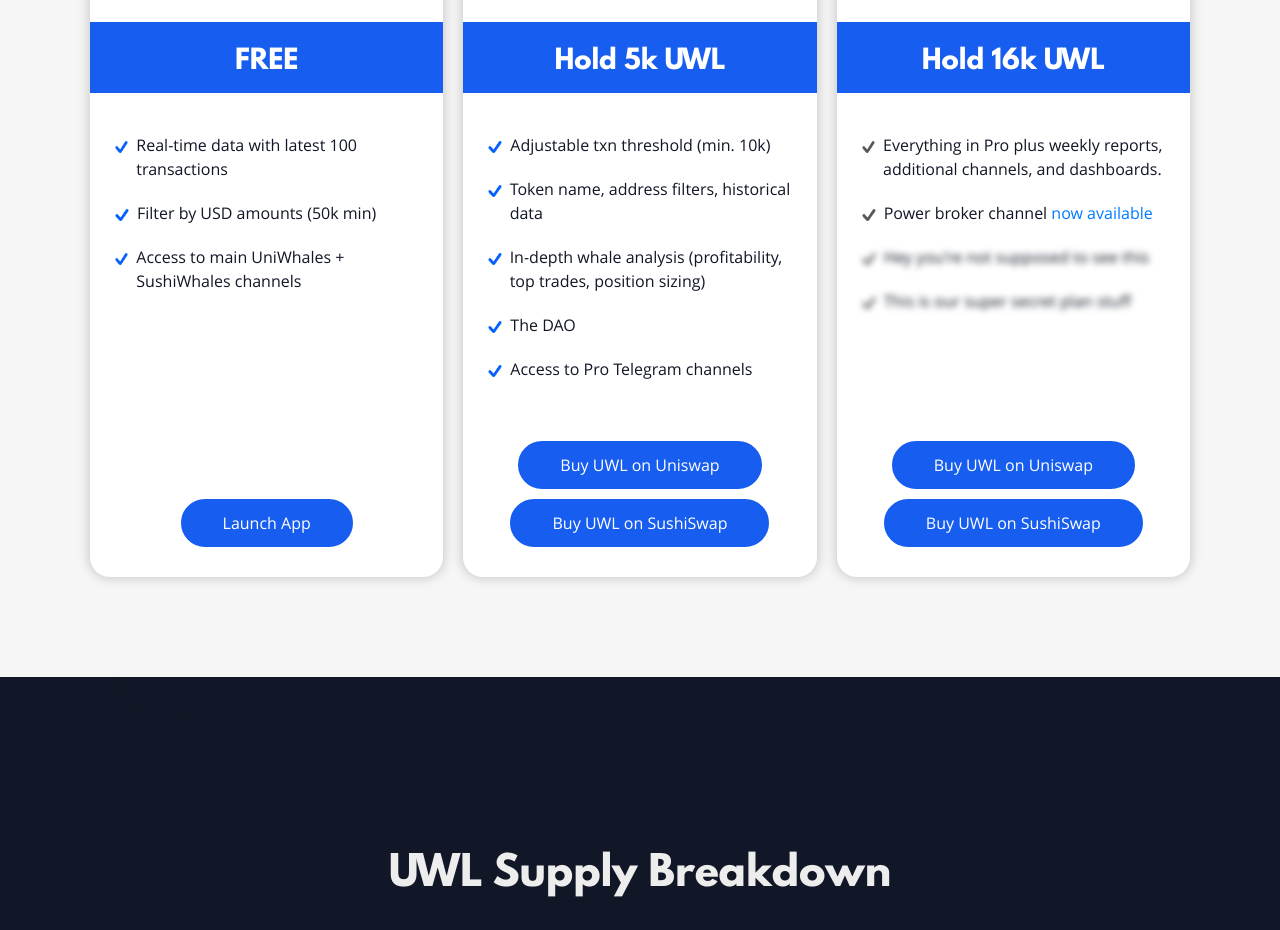
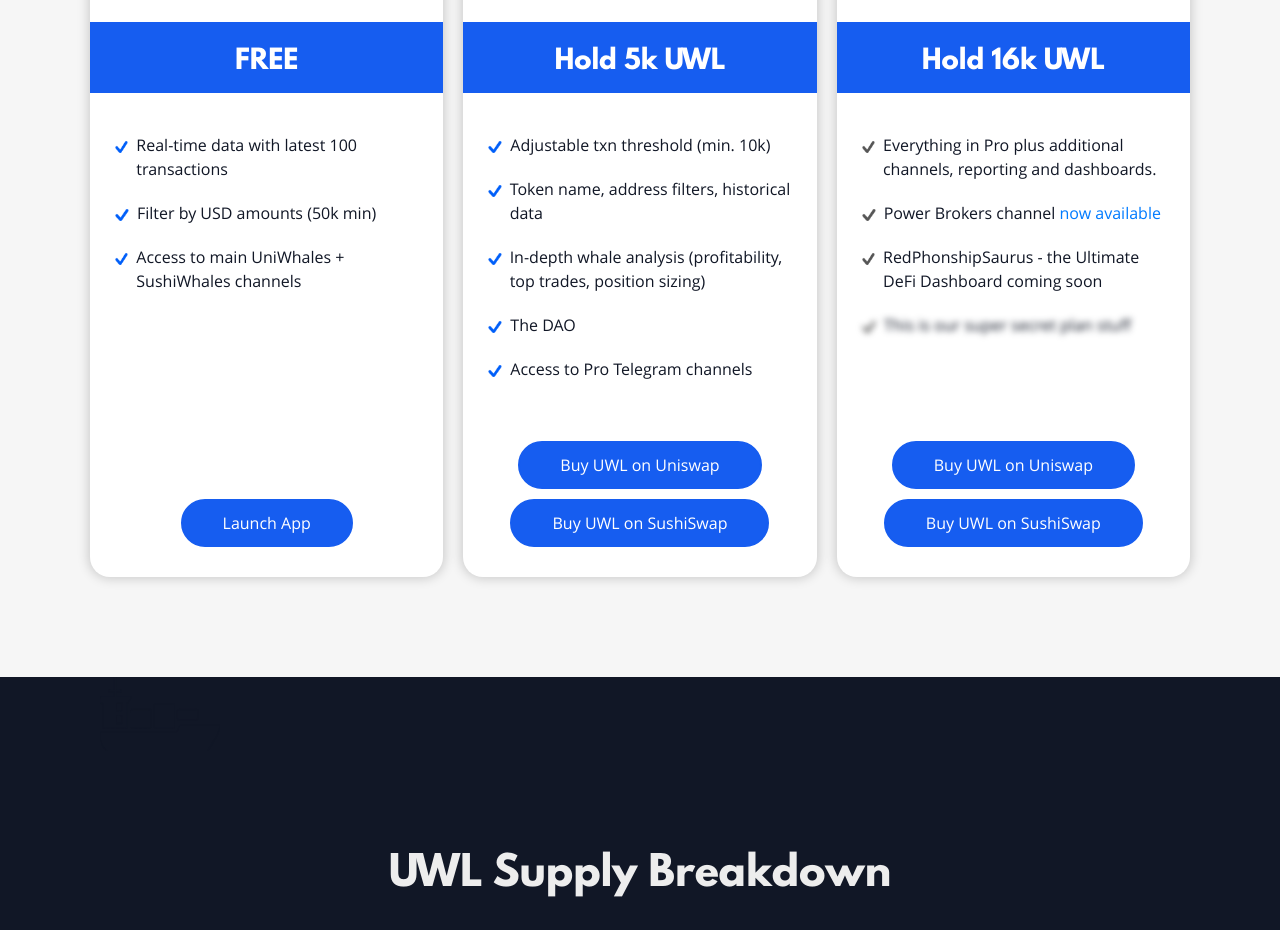
Before and after one commit to dd0sxx/uniwhales-landing, a React (Create React App) app: page / in a window 1280 px wide. Shown: the part 3040-3970 px from the top of the page. Built offline with nearby package versions, Linux system fonts and the light colour scheme; no server answers.

Commit message:
Update Levels.js

```diff
--- a/src/components/Body/Levels/Levels.js
+++ b/src/components/Body/Levels/Levels.js
@@ -160,15 +160,14 @@
                         <List>
                             <ListItem>
                                 <img src={Checkmark} style={{filter: 'grayscale(100%)'}} alt="checkmark" />
-                                Everything in Pro plus weekly reports, additional channels, and dashboards.
+                                Everything in Pro plus  additional channels, reporting and dashboards.
                             </ListItem>
                             <ListItem>
                                 <img src={Checkmark} style={{filter: 'grayscale(100%)'}} alt="checkmark" />
-                                Power broker channel&nbsp;<a href="/telegram#whale-channels">now available</a>
-                            </ListItem>
-                            <ListItem style={{filter: 'blur(3px)', userSelect: 'none'}}>
+                                Power Brokers channel&nbsp;<a href="/telegram#whale-channels">now available</a>
+                            </ListItem><ListItem>
                                 <img src={Checkmark} style={{filter: 'grayscale(100%)'}} alt="checkmark" />
-                                Hey you're not supposed to see this
+                                RedPhonshipSaurus - the Ultimate DeFi Dashboard coming soon
                             </ListItem>
                             <ListItem style={{filter: 'blur(3px)', userSelect: 'none'}}>
                                 <img src={Checkmark} style={{filter: 'grayscale(100%)'}} alt="checkmark" />
```
